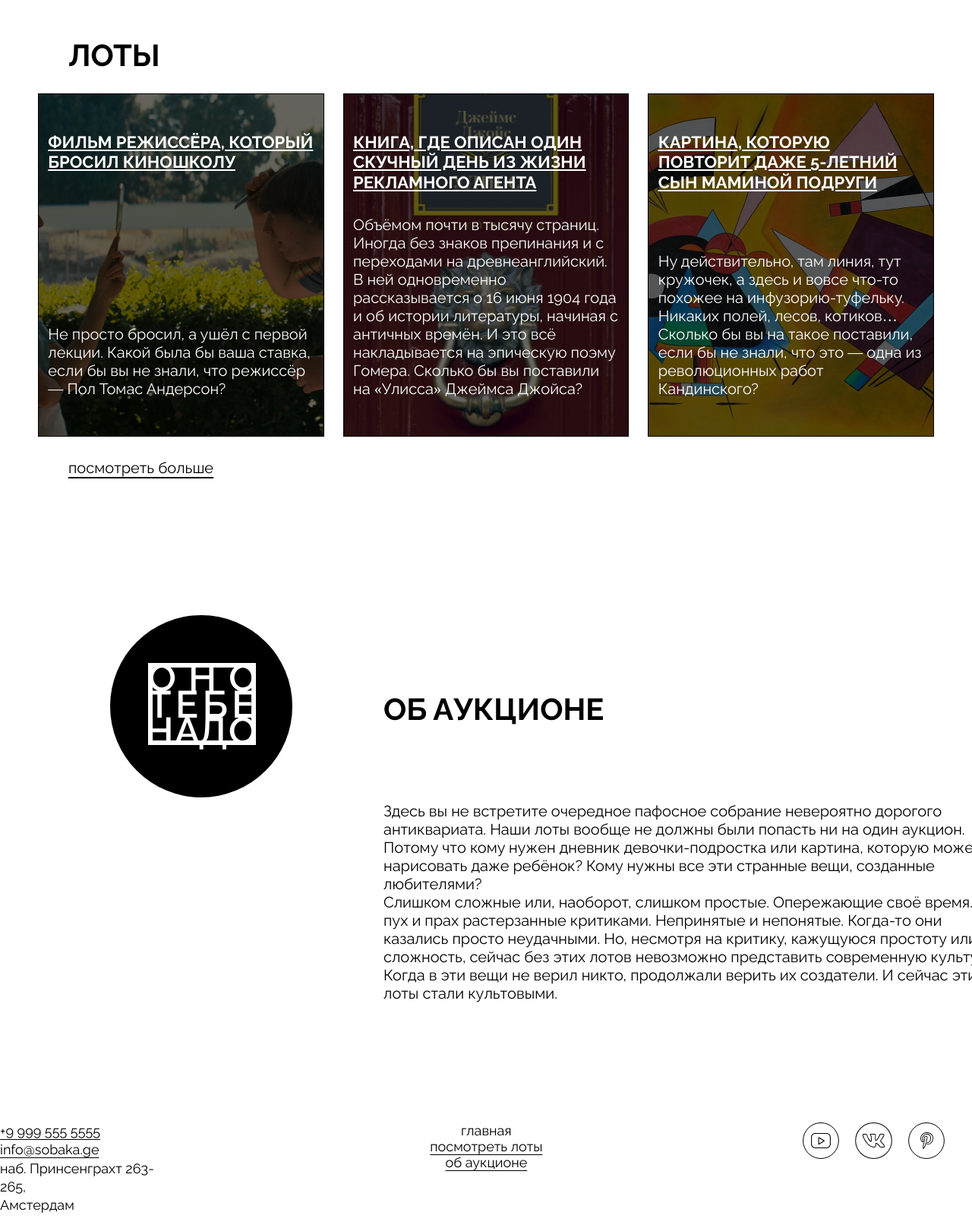
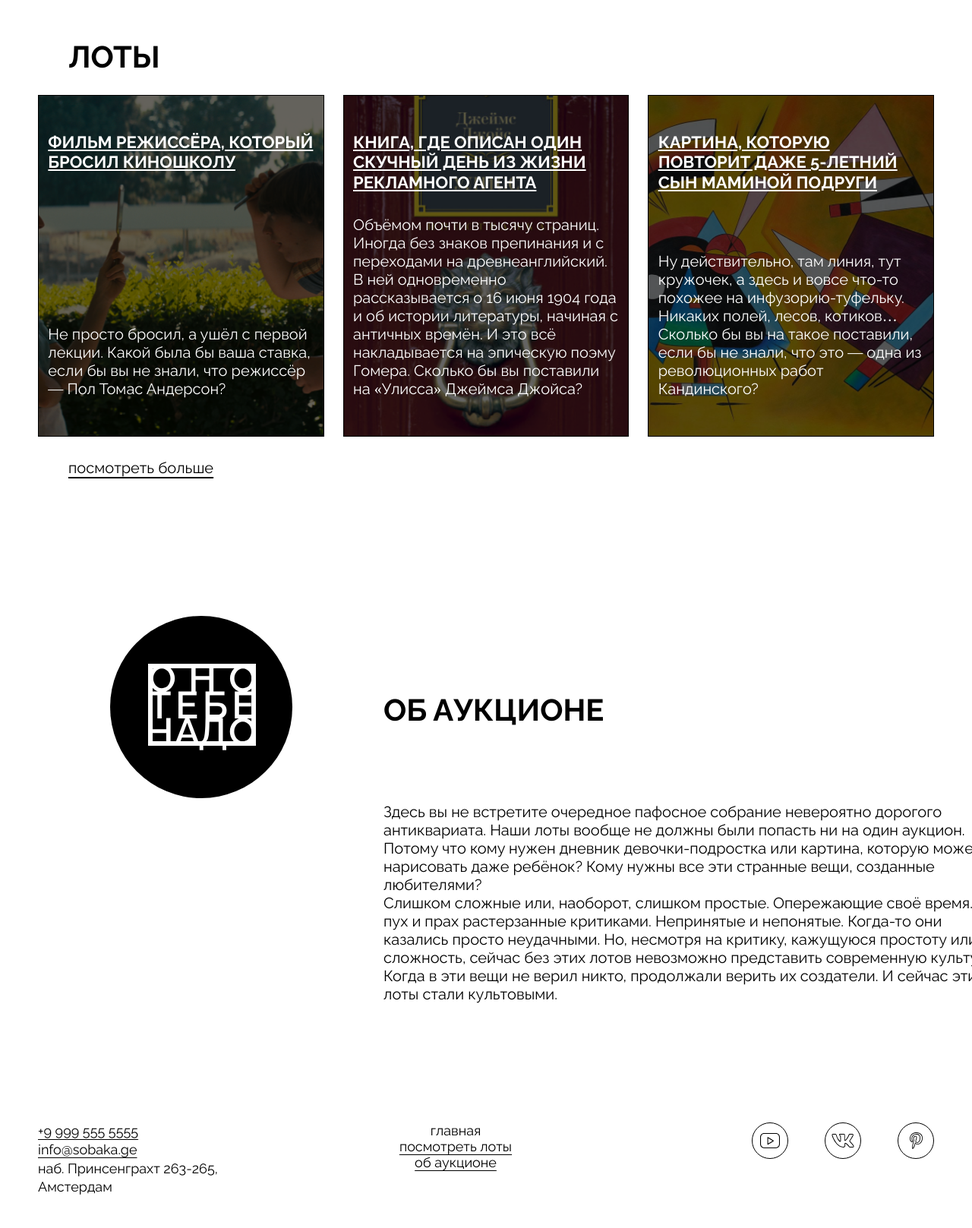
Before and after one commit to Mimommm/ono-tebe-nado, a plain HTML site: page index.html in a window 1280 px wide. Shown: the part 1180-2797 px from the top of the page at 76% size. Drawn offline with Linux system fonts and the light colour scheme.

Commit message:
the last

```diff
--- a/index.html
+++ b/index.html
@@ -1,20 +1,20 @@
 <!DOCTYPE html>
 <html lang="ru">
   <head>
-    <meta charset="UTF-8" />
-    <meta http-equiv="X-UA-Compatible" content="IE=edge" />
-    <meta name="viewport" content="width=device-width, initial-scale=1.0" />
+    <meta charset="UTF-8">
+    <meta http-equiv="X-UA-Compatible" content="IE=edge">
+    <meta name="viewport" content="width=device-width, initial-scale=1.0">
     <title>Оно тебе надо — аукцион вещей, в которые никто не верил</title>
-    <link rel="stylesheet" href="fonts/fonts.css"/>
-    <link rel="stylesheet" href="styles/global.css"/>
-    <link rel="stylesheet" href="styles/style.css"/>
+    <link rel="stylesheet" href="fonts/fonts.css">
+    <link rel="stylesheet" href="styles/global.css">
+    <link rel="stylesheet" href="styles/style.css">
   </head>
   <body>
     <header class="header">
       <nav class="header__menu">
         <ul class="header__links-list">
           <li class="header__links-list header__links-list-item header__links-list-item_no-bullit">
-            <a class="header__link_active" href="#">главная</a>
+            <a class="header__link_active" href="index.html">главная</a>
           </li>
           <li class="header__link header__links-list-item">
             <a href="#">посмотреть лоты</a>
@@ -27,7 +27,6 @@
     <a class="header__logo">
       <img class="header__logo header__logo-image" src="/images/logo-black.svg" alt="Логотип хэдэра">
     </a>
-      <!--К этому тегу применяются браузерные стили. Их нужно будет сбросить и написать свои.-->
       <address class="address">
         <p class="header__address">
         <a href="tel:+99995555555">+9 999 555 5555</a>
@@ -39,7 +38,6 @@
     </header>
     <main>
       <section class="cover">
-        <!--должен ли overlay включать в себя все это(куда</div>)-->
         <div class="overlay">
         </div>
         <h1 class="cover__title">
@@ -87,45 +85,45 @@
       </h2>
       <ul class="lots__card-list">
         <li class="lots__card-list-item">
-              <artical class="card card_type_film">
           <a class="card-link" href="#">
-                <div class="lots__card-list-item overlay">
+            <article class="card card_type_film">
+                <div class="overlay">
+                </div>
                 <h3 class="card__title">
                   Фильм режиссёра, который бросил киношколу
                 </h3>
                 <p class="card__text">
                   Не просто бросил, а ушёл с первой лекции. Какой была бы ваша ставка, если бы вы не знали, что режиссёр — Пол Томас Андерсон?
                 </p>
-                </div>
-              </artical>
+            </article>
           </a>
         </li>
         <li class="lots__card-list-item">
-              <artical class="card card_type_book">
           <a class="card-link" href="#">
-                <div class="lots__card-list-item overlay">
+            <article class="card card_type_book">
+                <div class="overlay">
+                </div>
                 <h3 class="card__title">
                   Книга, где описан один скучный день из жизни рекламного агента
                 </h3>
                 <p class="card__text">
                   Объёмом почти в тысячу страниц. Иногда без знаков препинания и с переходами на древнеанглийский. В ней одновременно рассказывается о 16 июня 1904 года и об истории литературы, начиная с античных времён. И это всё накладывается на эпическую поэму Гомера. Сколько бы вы поставили на «Улисса» Джеймса Джойса?
                 </p>
-                </div>
-              </artical>
+            </article>
           </a>
         </li>
         <li class="lots__card-list-item">
-              <artical class="card card_type_picture">
           <a class="card-link" href="#">
-                <div class="lots__card-list-item overlay">
+            <article class="card card_type_picture">
+                <div class="overlay">
+                </div>
                 <h3 class="card__title">
                   Картина, которую повторит даже 5-летний сын маминой подруги
                 </h3>
                 <p class="card__text">
                   Ну действительно, там линия, тут кружочек, а здесь и вовсе что-то похожее на инфузорию-туфельку. Никаких полей, лесов, котиков… Сколько бы вы на такое поставили, если бы не знали, что это — одна из революционных работ Кандинского?
                 </p>
-                </div>
-              </artical>
+            </article>
           </a>
         </li>
       </ul>
@@ -133,7 +131,6 @@
         посмотреть больше
       </p>
     </section>
-
       <section class="about">
         <div class="about__column">
         <div class="about__logo">
@@ -152,20 +149,16 @@
       </section>
     </main>
       <footer class="footer">
-        <!--К этому тегу применяются браузерные стили. Их нужно будет сбросить и написать свои.-->
-        <address class="address">
-          <!-- не класс address, а дочерний класс чтобы применить grid-aria  -->
-          <p class="footer__address">
+        <address class="address footer__address">
           <a href="tel:+99995555555">+9 999 555 5555</a>
           <a href="mailto:info@sobaka.ge">info@sobaka.ge</a>
-            наб. Принсенграхт 263-265,<br>
-            Амстердам
+            <p>наб. Принсенграхт 263-265, Амстердам
             </p>
         </address>
         <div class="footer__menu">
           <ul class="footer__menu-list">
             <li class="footer__menu-list footer__menu-list-item">
-              <a class="footer__menu-link_active" href="#">главная</a>
+              <a class="footer__menu-link_active" href="index.html">главная</a>
             </li>
             <li class="footer__menu-link footer__menu-list-item">
               <a href="#">посмотреть лоты</a>
@@ -175,11 +168,28 @@
             </li>
           </ul>
         </div>
-      <a class="footer__social-list">
-        <img class="footer__social-list footer__social-list-item" src="images/yt.svg" alt="Логотип Ютьюб">
-        <img class="footer__social-list footer__social-list-item" src="images/vk.svg" alt="Логотип ВК">
-        <img class="footer__social-list footer__social-list-item" src="/images/pinterest.svg" alt="Логотип Пинтерест">
+        <div class="footer__social-list">
+          <ul class="footer__social-link">
+            <li class="footer__social-list-item">
+              <a
+                href="https://www.youtube.com/"
+                class="footer__social-icon_youtube footer__social-icon">
               </a>
+            </li>
+            <li class="footer__social-list-item">
+              <a
+                href="https://vk.com/"
+                class="footer__social-icon_vk footer__social-icon">
+              </a>
+            </li>
+            <li class="footer__social-list-item">
+              <a
+                href="https://www.https://ru.pinterest.com/"
+                class="footer__social-icon_pinterest footer__social-icon">
+              </a>
+            </li>
+          </ul>
+        </div>
       </footer>
   </body>
 </html>
--- a/styles/style.css
+++ b/styles/style.css
@@ -1,4 +1,3 @@
-/* место для вашего кода */
 body {
   max-width: 1440px;
   width: 100%;
@@ -33,14 +32,13 @@ body {
   text-underline-offset: 4px;
 }
 
-/* посмотреть margin - лишний */
-
 header__links-list-item_no-bullit {
   list-style-type: none;
   padding-right: 26px;
 }
+
 .header__link {
-  /* а че вообще здесь писать????? */
+  text-decoration: underline;
 }
 
 .header__link_active {
@@ -80,7 +78,6 @@ header__links-list-item_no-bullit {
   padding-right: 3px;
 }
 
-/*height*/
 .cover {
   max-width: 1440px;
   width: 100%;
@@ -99,6 +96,7 @@ header__links-list-item_no-bullit {
   z-index: 1;
   width: 100%;
   height: 100%;
+  /* inset: 0; */
   background-color: rgba(0, 0, 0, 0.6);
 }
 
@@ -188,7 +186,6 @@ header__links-list-item_no-bullit {
   margin: 0 50px 0px 85px;
 }
 
-/* доделать кнопку засчет отсутствия скрола по горизонтали */
 .bet-button_right {
   border: 1px solid #fff;
   text-decoration: none;
@@ -198,7 +195,10 @@ header__links-list-item_no-bullit {
 
 .lots {
   max-width: 1440px;
-  padding: 172px 50px 3px;
+  padding: 174px 50px 3px;
+  position: relative;
+  width: 100%;
+
 }
 
 .lots__heading {
@@ -219,15 +219,12 @@ header__links-list-item_no-bullit {
   list-style-type: none;
 }
 
-/* подумать min/max width и height*/
 .lots__card-list-item {
   display: flex;
   flex-direction: column;
   justify-content: space-between;
-  /* align-items: center; */
   flex-grow: 1;
   position: relative;
-  /* width: 430px; */
   min-height: 450px;
   color: #fff;
 }
@@ -238,7 +235,6 @@ header__links-list-item_no-bullit {
   text-decoration: none;
 }
 
-/* подумать min/max width и height расширение с flex-basis flex-grow*/
 .card {
   width: 100%;
   height: 100%;
@@ -246,6 +242,7 @@ header__links-list-item_no-bullit {
   display: flex;
   flex-direction: column;
   justify-content: space-between;
+  align-items: center;
   position: relative;
   border: 1px solid rgb(0, 0, 0);
   background-position: center;
@@ -264,9 +261,9 @@ header__links-list-item_no-bullit {
 .card_type_picture {
   background-image: url(../images/card-lot-03.jpg);
 }
-/* подумать min/max width и height и в .lots__card-list-item .card  */
+
 .card__title {
-  top: 50px;
+  top: 48px;
   width: 350px;
   max-height: 80px;
   position: relative;
@@ -278,8 +275,9 @@ header__links-list-item_no-bullit {
   line-height: 120%;
   text-decoration-line: underline;
   text-transform: uppercase;
+  z-index: 2;
 }
-/* подумать min/max width и height и в .lots__card-list-item .card*/
+
 .card__text {
   bottom: 50px;
   width: 350px;
@@ -291,6 +289,7 @@ header__links-list-item_no-bullit {
   font-style: normal;
   font-weight: 400;
   line-height: 120%; /* 24px */
+  z-index: 2;
 }
 
 .lots__look-more-link {
@@ -308,11 +307,10 @@ header__links-list-item_no-bullit {
 .about {
   max-width: 1340px;
   width: 100%;
-  margin: 179px 50px;
+  margin: 180px 50px 178px 50px;
 }
 
 .about__logo {
-   /*7px margin (яда) 1колонки 3ряда*/
   display: flex;
   justify-content: center;
   align-items: center;
@@ -330,7 +328,6 @@ header__links-list-item_no-bullit {
   height: 114px;
 }
 
-/*вроде не нужен min-height: 388px;*/
 .about__column {
   display: grid;
   grid-template-columns: 435px 2fr;
@@ -340,7 +337,6 @@ header__links-list-item_no-bullit {
   column-gap: 20px;
 }
 
-/*возможно изменить на inline-block*/
 .about__title {
   grid-area: 2/2/3/3;
   color: #000;
@@ -351,7 +347,7 @@ header__links-list-item_no-bullit {
   line-height: normal;
   text-transform: uppercase;
 }
-/*возможно изменить на inline-block*/
+
 .about__text {
   /* display: inline-block; */
   /* position: absolute; */
@@ -379,14 +375,13 @@ header__links-list-item_no-bullit {
   display: flex;
   max-width: 1440px;
   min-height: 109px;
+  margin: 0px 50px 77px 50px;
 }
-
-/* grid-template-columns: repeat(3, 1fr); */
-  /* grid-template-rows: 25px 1fr 2fr; */
 
 .footer__address {
   display: flex;
   flex-direction: column;
+  align-items: flex-start;
   text-underline-offset: 4px;
   color: #000;
   font-family: Raleway;
@@ -394,15 +389,14 @@ header__links-list-item_no-bullit {
   font-style: normal;
   font-weight: 400;
   line-height: 24.3px;
-  padding-right: 202px;
   padding-bottom: 13px;
+  width: calc((100% - 663px)/2);
 }
 
 .footer__menu {
   display: flex;
   justify-content: center;
-  width: calc((100% - 148px) / 2);
-  padding-right: 33px;
+  width: calc((100% - 14px) / 2);
 }
 
 .footer__menu-list {
@@ -421,11 +415,10 @@ header__links-list-item_no-bullit {
   text-underline-offset: 4px;
   list-style-type: none;
 }
-/*
+
 .footer__menu-link {
-  а че вообще здесь писать?????
+  text-decoration: underline;
 }
-*/
 
 .footer__menu-link_active {
   text-decoration: none;
@@ -434,21 +427,35 @@ header__links-list-item_no-bullit {
 .footer__social-list {
   display: flex;
   justify-content: flex-end;
-  width: calc((100% - 246px) / 2);
-  height: 48px;
-  padding-right: 17px;
+  min-width: 338px;
+}
+.footer__social-link {
+  display: flex;
+  flex-direction: row;
+  gap: 48px;
 }
 
-/*
 .footer__social-list-item {
-
+  list-style: none;
+  display: flex;
 }
 
-.footer__social-link {
+.footer__social-icon_youtube {
+  background-image: url('../images/yt.svg');
+}
 
+.footer__social-icon_vk {
+  background-image: url('../images/vk.svg');
+}
+
+.footer__social-icon_pinterest {
+  background-image: url('../images/pinterest.svg');
 }
 
 .footer__social-icon {
-
+  width: 48px;
+  height: 48px;
+  background-repeat: no-repeat;
+  background-size: cover;
+  background-position: top;
 }
-*/
```
Lines whose indentation alone changed are shown as unchanged.
